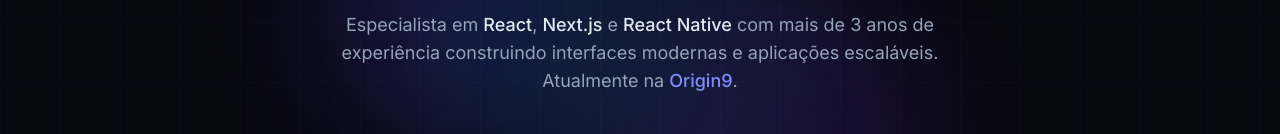
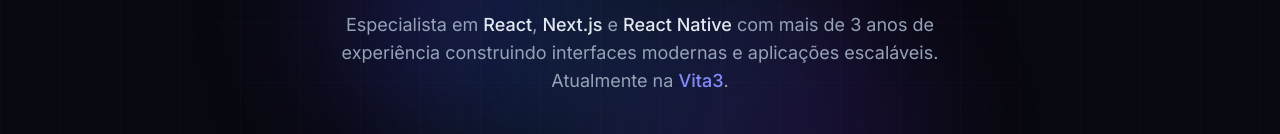
Before and after one commit to NycolasSM/portfolio_nycolas_santana, a React (Vite) app: page / in a window 1280 px wide. Shown: the part 338-472 px from the top of the page. Built offline with nearby package versions, Linux system fonts and the light colour scheme.

Commit message:
update company name

```diff
--- a/src/components/Hero/index.tsx
+++ b/src/components/Hero/index.tsx
@@ -49,7 +49,7 @@ const Hero = () => {
             <span className="text-slate-200 font-medium">Next.js</span> e{' '}
             <span className="text-slate-200 font-medium">React Native</span> com mais de 3 anos de experiência
             construindo interfaces modernas e aplicações escaláveis. Atualmente na{' '}
-            <span className="text-indigo-400 font-medium">Origin9</span>.
+            <span className="text-indigo-400 font-medium">Vita3</span>.
           </p>
 
           {/* CTAs */}
```
